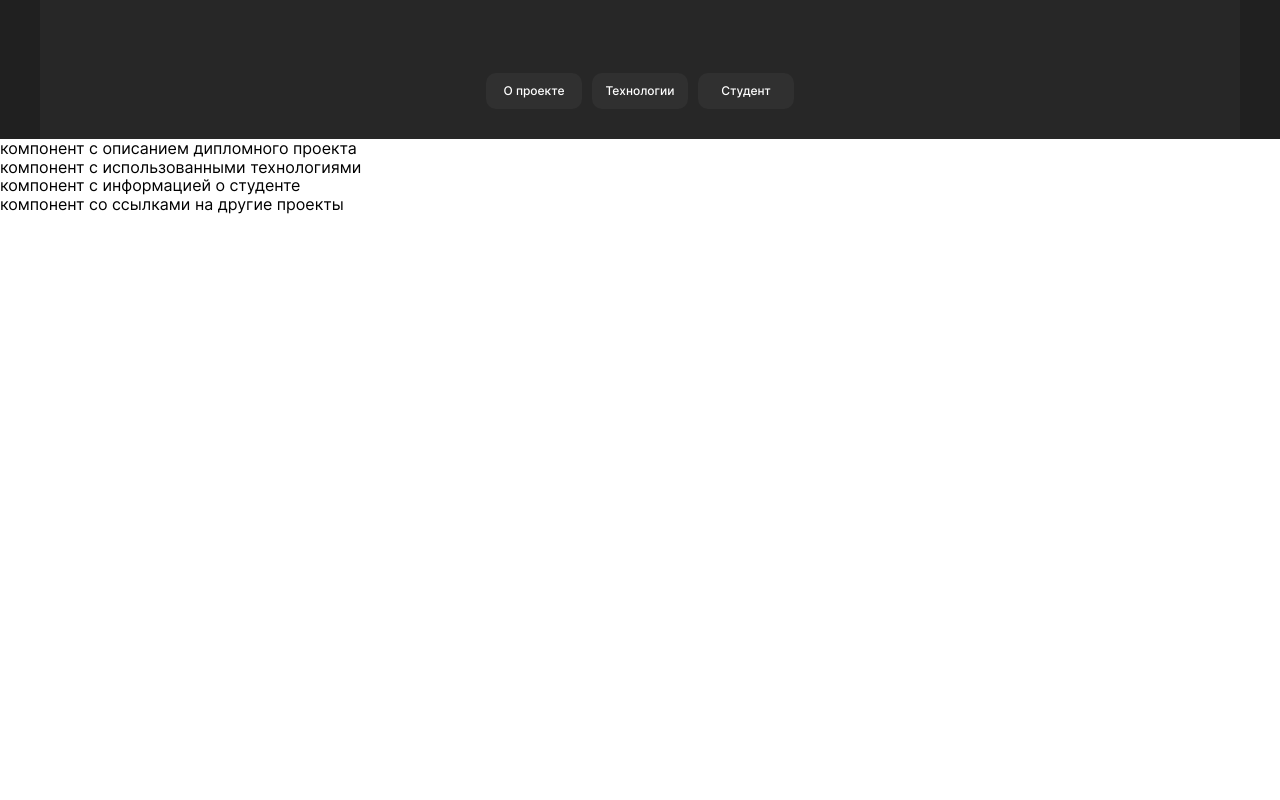
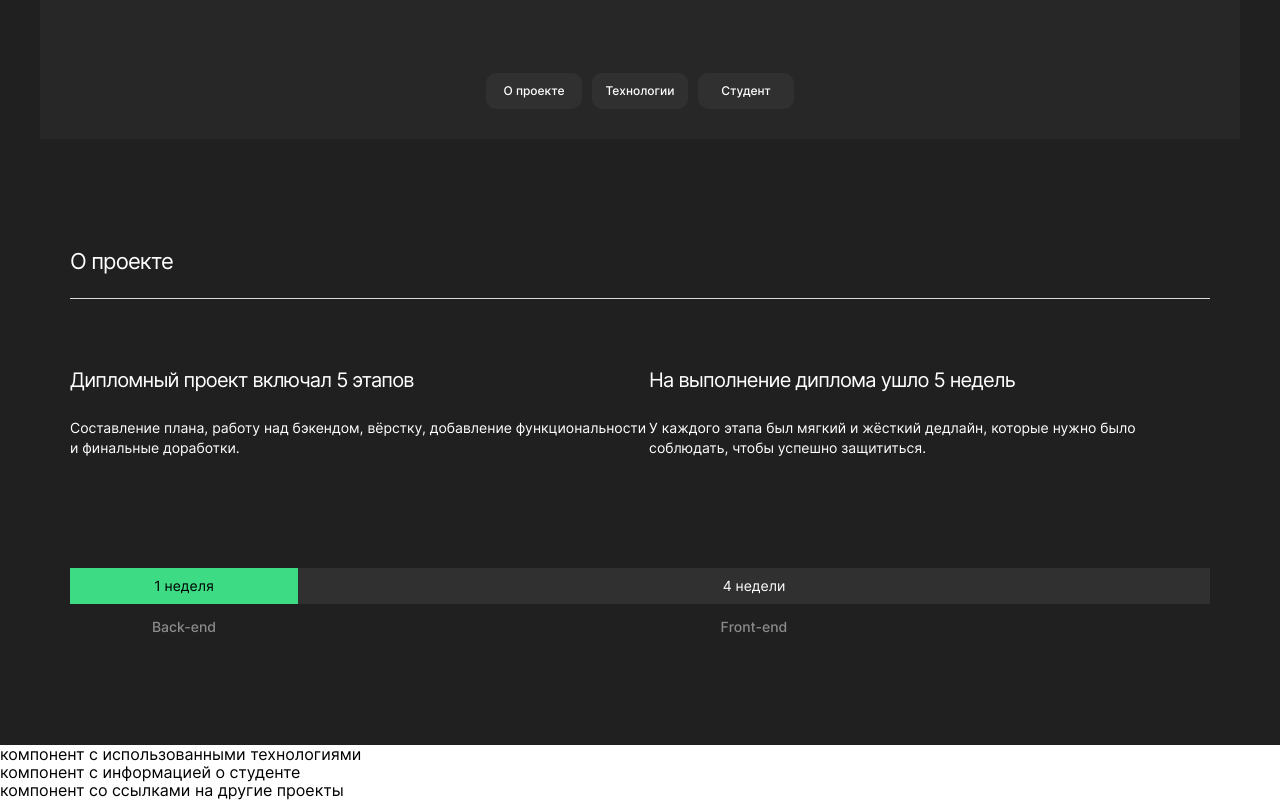
Before and after one commit to BeRealDude/movies-explorer-frontend, a React (Create React App) app: page / in a window 1280 px wide. Shown: the part 451-1251 px from the top of the page. Before the commit the page ends 800 px from the top, so only its background shows below. Built offline with nearby package versions, Linux system fonts and the light colour scheme.

Commit message:
feat: AboutProject

```diff
--- a/src/components/AboutProject/AboutProject.css
+++ b/src/components/AboutProject/AboutProject.css
@@ -0,0 +1,85 @@
+.project {
+    background: #202020;
+    padding: 110px 70px;
+}
+
+.project__wrapp {
+
+}
+
+.project__container {
+display: grid;
+}
+
+.project__title {
+    margin: 0 0 23px 0;
+    color: #FFF;
+    font-size: 22px;
+    letter-spacing: -0.88px;
+    font-weight: 400;
+}
+
+.project__line {
+    background-image: url('../../images/line_AboutProject.svg');
+    height: 1px;
+}
+
+.project__subtitle {
+    color: #FFF;
+    font-size: 20px;
+    font-family: Inter;
+    letter-spacing: -0.8px;
+    font-weight: 400;
+    margin: 70px 0 0 0;
+    grid-column: 1/1;
+    grid-row: 1/1;
+}
+
+.project__subtitle:last-of-type {
+    grid-column: 2/2;
+    grid-row: 1/1;
+}
+
+.project__text {
+    color: #FFF;
+    font-size: 14px;
+    font-family: Inter;
+    line-height: 20px;
+    font-weight: 400;
+    margin: 26px 0 0 0;
+}
+
+.project__layout {
+    display: grid;
+    row-gap: 14px;
+    margin-top: 110px;
+}
+
+.project__timeline {
+    width: 228px;
+    height: 36px;
+    background: #3DDC84;
+    color: #000;
+    font-size: 14px;
+    display: flex;
+    justify-content: center;
+    align-items: center;
+    grid-column: 1/2;
+    grid-row: 1/1;
+}
+
+.project__timeline:last-of-type {
+    background: #303030;
+    color: #FFF;
+    grid-column: 2/3;
+    grid-row: 1/1;
+    min-width: 912px;
+}
+
+.project__timelineName {
+    color: #8B8B8B;
+    font-size: 14px;
+    font-weight: 500;
+    line-height: 17px;
+    justify-self: center;
+}
--- a/src/components/AboutProject/AboutProject.js
+++ b/src/components/AboutProject/AboutProject.js
@@ -1,8 +1,25 @@
+import './AboutProject.css'
+
 function AboutProject() {
     return (
-      <>
-      <div id="project">компонент с описанием дипломного проекта</div>
-      </>
+      <section className="project" id="project">
+      <article className='project__wrapp'>
+        <h2 className='project__title'>О проекте</h2>
+        <div className="project__line"></div>
+       <div className='project__container'>
+        <h3 className="project__subtitle">Дипломный проект включал 5 этапов</h3>
+        <p className="project__text">Составление плана, работу над бэкендом, вёрстку, добавление функциональности и финальные доработки.</p>
+        <h3 className="project__subtitle">На выполнение диплома ушло 5 недель</h3>
+        <p className="project__text">У каждого этапа был мягкий и жёсткий дедлайн, которые нужно было соблюдать, чтобы успешно защититься.</p>
+        </div>
+        <div className='project__layout'>
+          <div className='project__timeline'>1 неделя</div>
+          <span className='project__timelineName'>Back-end</span>
+          <div className='project__timeline'>4 недели</div>
+          <span className='project__timelineName'>Front-end</span>
+          </div>
+      </article>
+      </section>
     );
   }
 
```
Also changed, not shown: src/images/line_AboutProject.svg (added).
